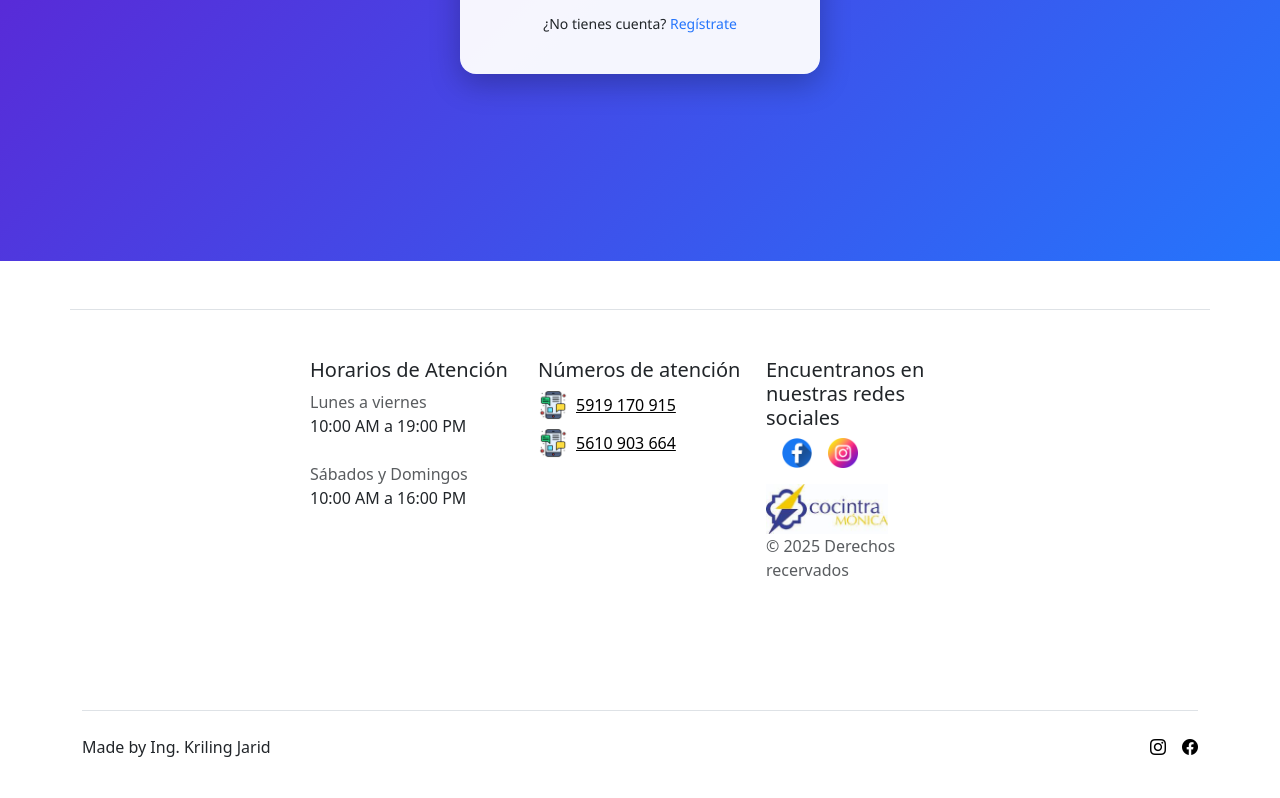
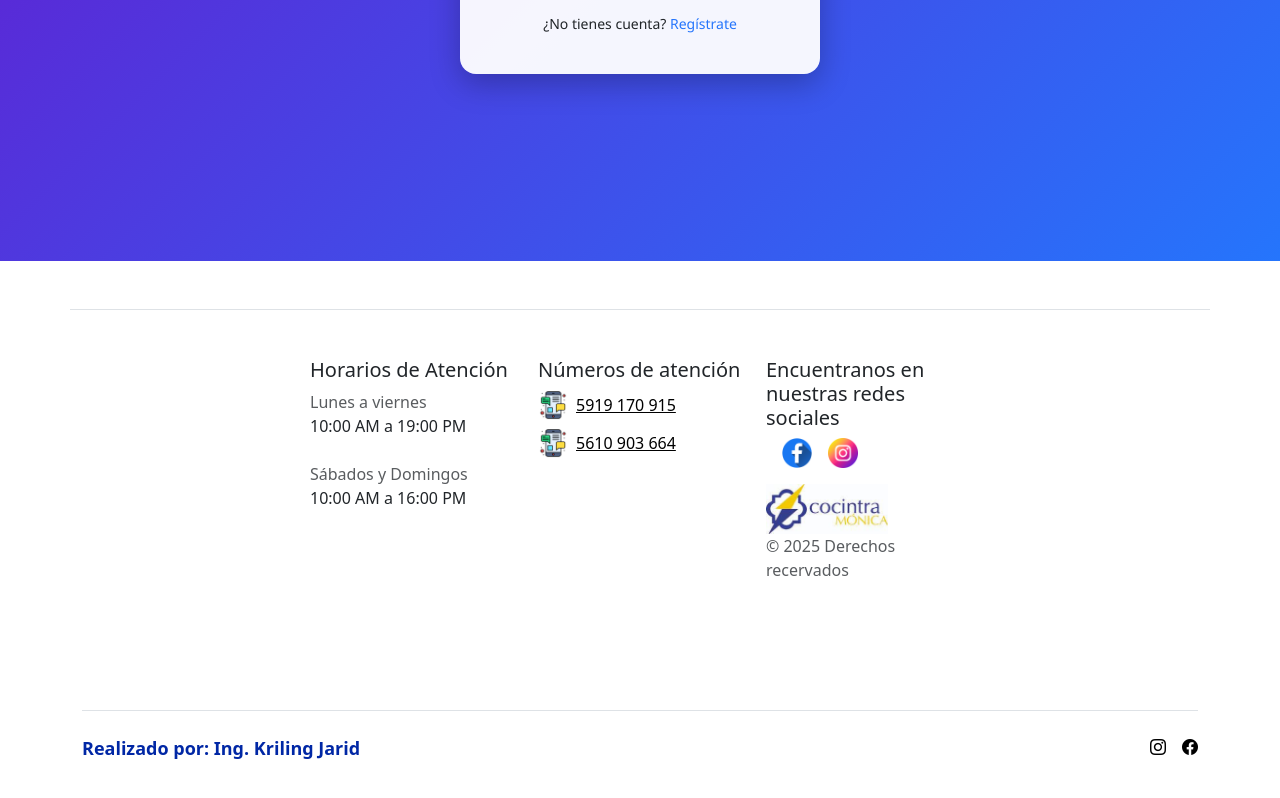
Before and after one commit to Kriling-jarid75/cocinas-integrales-monica_Nuevo, an Angular app: page /login in a window 1280 px wide. Shown: the part 539-1337 px from the top of the page. Built offline with nearby package versions, Linux system fonts and the light colour scheme.

Commit message:
Se suben nuevos ajustes en el front para el pie de pagina

```diff
--- a/src/app/admin/componente-navegacion/componente-navegacion.component.html
+++ b/src/app/admin/componente-navegacion/componente-navegacion.component.html
@@ -98,9 +98,21 @@
     </li>
 
     <hr />
-    <li><a class="dropdown-item" routerLink="/admin/categorias/listar">Listado de Categorias</a></li>
+    <li>
+      <div class="d-flex gap-2">
+        <img src="icons/nuevo-producto.png" style="border-radius: 30px; width: 50px; height: 40px;" alt="">
+        <a class="dropdown-item" routerLink="/admin/categorias/listar">Listado de Categorias</a>
+      </div>
+    </li>
     <hr />
-    <li><a class="dropdown-item" routerLink="/admin/categorias/registro">Registro de categorias</a></li>
+    <li>
+
+      <div class="d-flex gap-2">
+        <img src="icons/nuevo-producto.png" style="border-radius: 30px; width: 50px; height: 40px;" alt="">
+        <a class="dropdown-item" routerLink="/admin/categorias/registro">Registro de categorias</a>
+      </div>
+
+    </li>
 
   </ul>
 
@@ -112,7 +124,7 @@
       <strong>Configuración</strong>
     </a>
     <ul class="dropdown-menu dropdown-menu-dark text-small shadow">
-      <li><a class="dropdown-item" >Perfil</a></li>
+      <li><a class="dropdown-item">Perfil</a></li>
       <li>
         <hr class="dropdown-divider" />
       </li>
--- a/src/app/footer/componente-pie-pagina/componente-pie-pagina.component.css
+++ b/src/app/footer/componente-pie-pagina/componente-pie-pagina.component.css
@@ -4,10 +4,22 @@
   object-fit: contain;
 }
 
+
+
+
 .perfilPersonal{
-  color: rgb(177, 175, 175);
+  text-decoration: none;
+  color: #0027a5;
+  font-size: large;
+  font-weight: bold;
 }
 
+.perfilPersonal:visited{
+  text-decoration: underline;
+}
+
+
+
 .perfilPersonal:hover{
-  color: rgb(70, 69, 69);
+  color: rgb(70, 70, 70);
 }
--- a/src/app/footer/componente-pie-pagina/componente-pie-pagina.component.html
+++ b/src/app/footer/componente-pie-pagina/componente-pie-pagina.component.html
@@ -1,6 +1,5 @@
 <div class="container">
   <footer class="row row-cols-1 row-cols-sm-2 row-cols-md-5 py-5 my-5 border-top">
-
     <div class="col mb-3"></div>
     <div class="col mb-3">
       <h5>Horarios de Atención</h5>
@@ -15,10 +14,6 @@
         </li>
       </ul>
     </div>
-
-
-
-
     <div class="col mb-3">
       <h5>Números de atención</h5>
       <ul class="list-unstyled">
@@ -32,9 +27,6 @@
         </li>
       </ul>
     </div>
-
-
-
     <div class="col mb-3">
       <h5>Encuentranos en nuestras redes sociales</h5>
       <ul class="list-unstyled d-flex redes-sociales">
@@ -51,7 +43,6 @@
           </a>
         </li>
       </ul>
-
       <div class="col mb-3">
         <img src="icons/Cocinas_Integrales_Monica.png" alt="Logo" width="60%" height="30%"
           class="figura d-inline-block">
@@ -59,9 +50,8 @@
       </div>
     </div>
   </footer>
-
   <div class="d-flex flex-column flex-sm-row justify-content-between py-4 my-4 border-top">
-    <p>Made by Ing. Kriling Jarid </p>
+    <p> <a class="perfilPersonal" href="https://krilingjaridcvprofesional.netlify.app/" target="_blank"> Realizado por: Ing. Kriling Jarid </a></p>
     <ul class="list-unstyled d-flex">
       <li class="ms-3"><a class="link-body-emphasis" href="https://www.instagram.com/cocintra_monica/"
           aria-label="Instagram"><i class="bi bi-instagram"></i></a>
```
